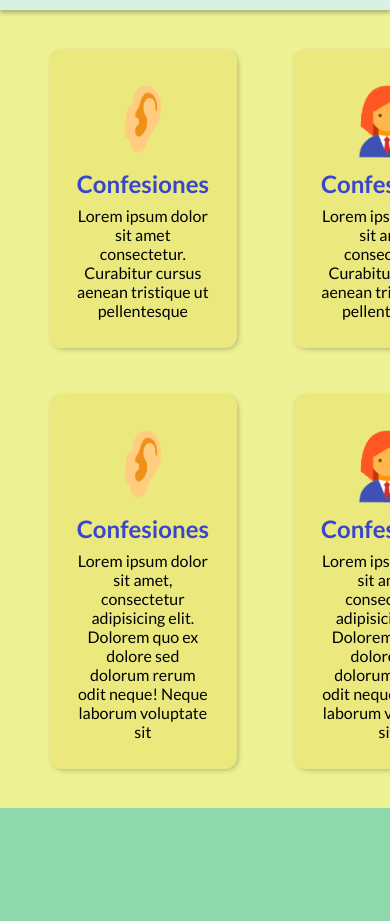
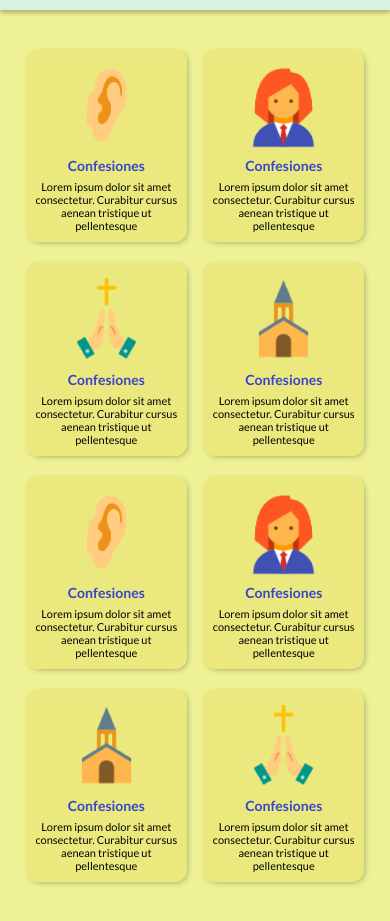
Before and after one commit to Tomas-Martin-dev/Project-Parroquia-La-Merced-, a plain HTML site: page componets.html in a window 390 px wide. Shown: the part 52-973 px from the top of the page. Before the commit the page ends 860 px from the top, so only its background shows below. Drawn offline with Linux system fonts and the light colour scheme.

Commit message:
se corrige responsive de la section articles

```diff
--- a/CSS/components.css
+++ b/CSS/components.css
@@ -693,6 +693,14 @@ input[type="checkbox"]:checked~.hamburger-lines .line3 {
     /* breakpoint tablet */
     @media screen and (width <= 1279px) and (width >= 640px) {
         padding: 10% 8.6%;
+    };
+    /* breakpoint tablet-small and mobile */
+    @media screen and (width <= 639px) and (width >= 360px) {
+        padding: 10% 6.57%;
+    };
+    /* breakpoint mobile-small */
+    @media screen and (width <= 360px){
+        padding: 10% 5.57%;
     }
 }
 
@@ -701,9 +709,35 @@ input[type="checkbox"]:checked~.hamburger-lines .line3 {
     grid-template-columns: repeat(4,1fr);
     column-gap: 56px;
     row-gap: 46px;
+
     width: 100%;
     max-width: 1440px;
+    min-width: 1030px;
 
+    /* breakpoint tablet  */
+    @media screen and (width <= 1279px) and (width >= 640px) {
+        display: flex;
+        flex-flow: row wrap;
+        justify-content: center;
+        gap: 24px 24px;
+
+        padding: 0 90px;
+        min-width: 684px;
+    }
+    /* breakpoint tablet-small and mobile  */
+    @media screen and (width <= 639px) and (width >= 360px) {
+        display: grid;
+        grid-template-columns: repeat(2, 1fr);
+        gap: 20px 16px;
+        min-width: 0;
+    }
+    /* breakpoint mobile-small */
+    @media screen and (width <= 360px){
+        gap: 16px 12px;
+        grid-template-columns: repeat(2, 1fr);
+        min-width: 0;
+
+    }
 }
 
 .card {
@@ -714,7 +748,8 @@ input[type="checkbox"]:checked~.hamburger-lines .line3 {
     gap: 8px;
 
     background-color: rgb(223, 206, 57, .24);
-    max-width: 318px;
+    max-width: 704px;
+    min-width: 215px;
     padding: 28px 28px;
     border-radius: 12px;
     box-shadow: 2px 2px 6px -2px rgba(0, 0, 0, 0.35);
@@ -739,6 +774,56 @@ input[type="checkbox"]:checked~.hamburger-lines .line3 {
         text-align: center;
         width: 100%;
     }
+
+    /* breakpoint tablet */
+    @media screen and (width <= 1279px) and (width >= 640px)  {
+        /* max-width: 304px; */
+        padding: 24px 24px;
+        gap: 10px;
+        flex-shrink: 0;
+        flex-grow: 1;
+        flex-basis: 240px;
+
+        img {
+            max-width: min-content;
+         }
+
+        h3{
+            font-size: 20px;
+        }
+    }
+    /* breakpoint tablet-small and mobile */
+    @media screen and (width <= 639px) and (width >= 360px)  {
+        gap: 6px;
+        padding: 10px 8px;
+        min-width: 145px;
+
+        img {
+           max-width: min-content;
+        }
+
+        h3{
+            font-size: 14px;
+        }
+
+        p{
+            font-size: 11px;
+        }
+    }
+    /* breakpoint mobile-small */
+    @media screen and (width <= 360px){
+        min-width: 0px;
+        padding: 10px 8px;
+        gap: 6px;
+
+        h3{
+            font-size: 14px;
+        }
+
+        p{
+            font-size: 11px;
+        }
+    }
 }
 
 body {
--- a/componets.html
+++ b/componets.html
@@ -149,30 +149,22 @@
             <article class="card">
                 <img src="./MEDIA/PHOTOS/Oreja.png" alt="">
                 <h3>Confesiones</h3>
-                <p>Lorem ipsum dolor sit amet, consectetur adipisicing elit. Dolorem quo ex dolore sed dolorum rerum
-                    odit neque!
-                    Neque laborum voluptate sit</p>
+                <p>Lorem ipsum dolor sit amet consectetur. Curabitur cursus aenean tristique ut pellentesque </p>
             </article>
             <article class="card">
                 <img src="./MEDIA/PHOTOS/Woman.png" alt="">
                 <h3>Confesiones</h3>
-                <p>Lorem ipsum dolor sit amet, consectetur adipisicing elit. Dolorem quo ex dolore sed dolorum rerum
-                    odit
-                    neque! Neque laborum voluptate sit</p>
+                <p>Lorem ipsum dolor sit amet consectetur. Curabitur cursus aenean tristique ut pellentesque </p>
             </article>
             <article class="card">
                 <img src="./MEDIA/PHOTOS/iglesia.png" alt="">
                 <h3>Confesiones</h3>
-                <p>Lorem ipsum dolor sit amet, consectetur adipisicing elit. Dolorem quo ex dolore sed dolorum rerum
-                    odit
-                    neque! Neque laborum voluptate sit</p>
+                <p>Lorem ipsum dolor sit amet consectetur. Curabitur cursus aenean tristique ut pellentesque </p>
             </article>
             <article class="card">
                 <img src="./MEDIA/PHOTOS/Manos.png" alt="">
                 <h3>Confesiones</h3>
-                <p>Lorem ipsum dolor sit amet, consectetur adipisicing elit. Dolorem quo ex dolore sed dolorum rerum
-                    odit
-                    neque! Neque laborum voluptate sit</p>
+                <p>Lorem ipsum dolor sit amet consectetur. Curabitur cursus aenean tristique ut pellentesque </p>
             </article>
         </section>
 
```
